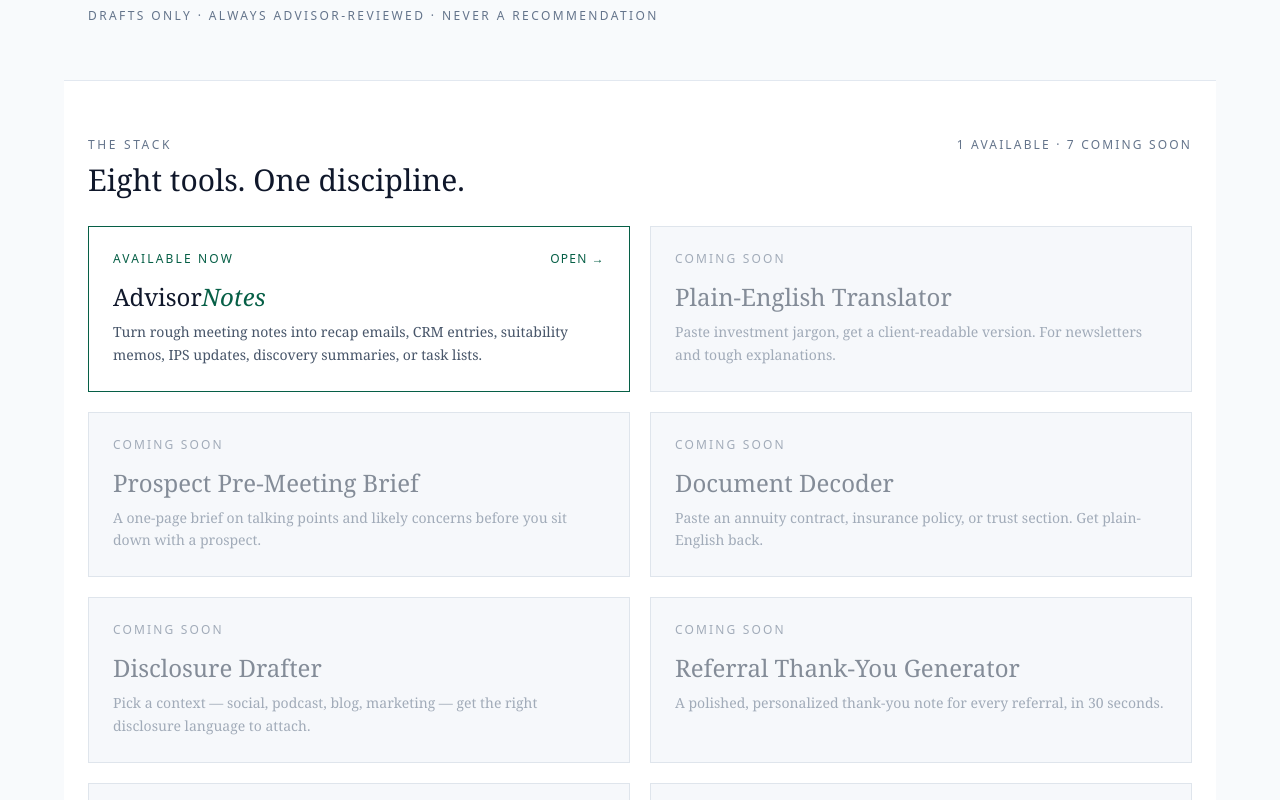
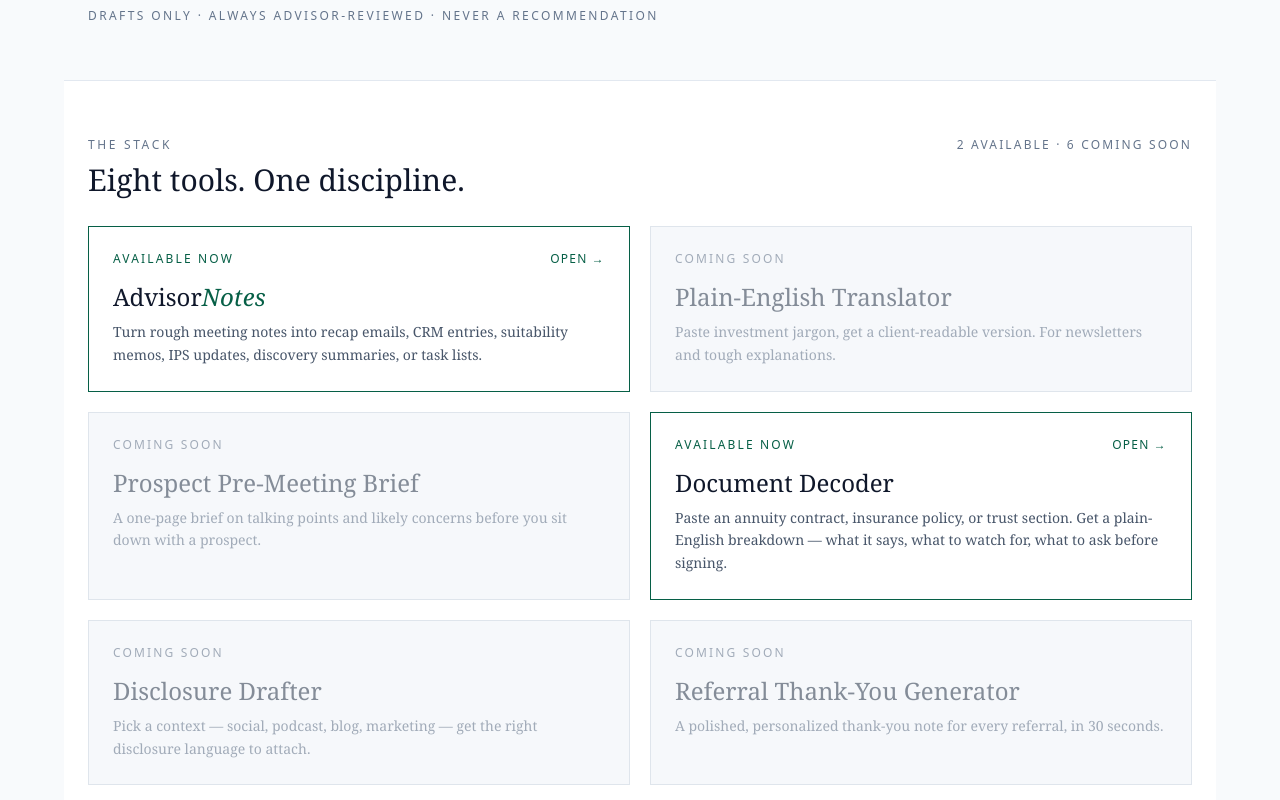
Before and after one commit to lantsmansam130/Advisor-App, a React (Vite) app: page / in a window 1280 px wide. Shown: the part 462-1262 px from the top of the page. Built offline with nearby package versions, Linux system fonts and the light colour scheme.

Commit message:
Mark Document Decoder as available

```diff
--- a/src/StackHomePage.jsx
+++ b/src/StackHomePage.jsx
@@ -58,11 +58,12 @@ const TOOLS = [
     description: "A one-page brief on talking points and likely concerns before you sit down with a prospect.",
     available: false,
   },
-  {
+{
     id: "decoder",
     name: "Document Decoder",
-    description: "Paste an annuity contract, insurance policy, or trust section. Get plain-English back.",
-    available: false,
+    description: "Paste an annuity contract, insurance policy, or trust section. Get a plain-English breakdown — what it says, what to watch for, what to ask before signing.",
+    available: true,
+    href: "/decoder",
   },
   {
     id: "disclosure",
```
